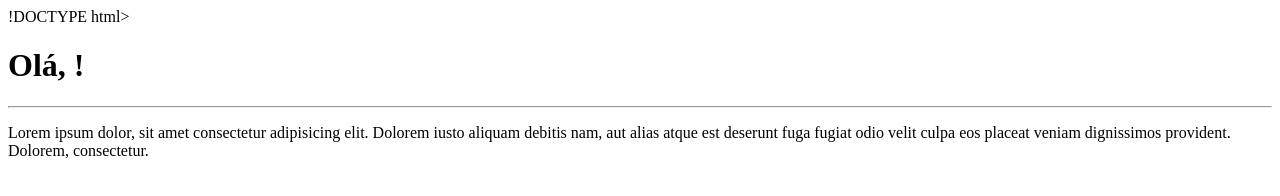
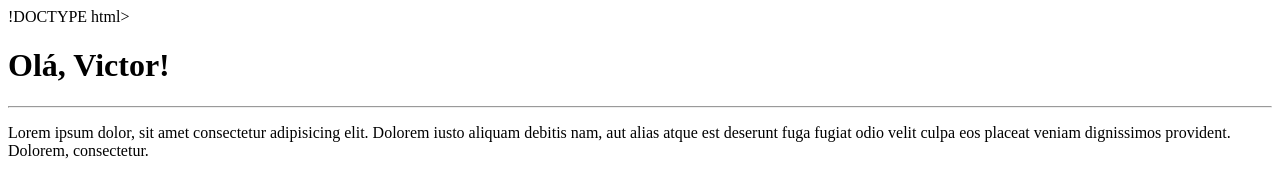
Before and after one commit to Victorjanuario/Projetos, a plain HTML site: page Local/index.html in a window 1280 px wide. Drawn offline with Linux system fonts and the light colour scheme.

Commit message:
atualizado

```diff
--- a/Local/index.html
+++ b/Local/index.html
@@ -6,7 +6,7 @@
     <title>Site de Victor Januario</title>
 </head>
 <body>
-    <h1>Olá,  !</h1>
+    <h1><b>Olá, Victor!</b></h1>
     <hr>
     <p>Lorem ipsum dolor, sit amet consectetur adipisicing elit. Dolorem iusto aliquam debitis nam, aut alias atque est deserunt fuga fugiat odio velit culpa eos placeat veniam dignissimos provident. Dolorem, consectetur.</p>
 </body>
```
